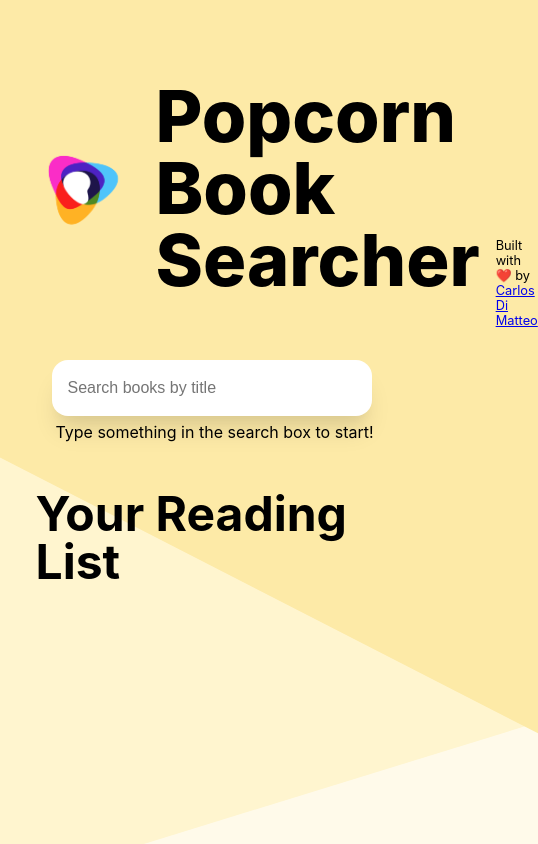
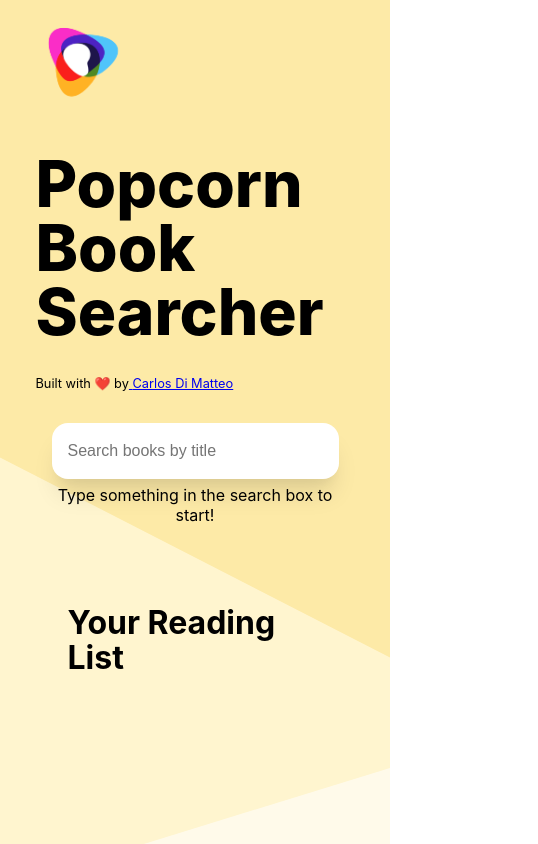
Before and after one commit to carlosdimatteo/popcorn-books, a React (Create React App) app: page / in a window 390 px wide. Shown: the whole page, 538 px wide, since content can reach past the window. Built offline with nearby package versions, Linux system fonts and the light colour scheme.

Commit message:
added a bit of responsiveness for mobile

```diff
--- a/src/components/BookCard/BookCard.styles.tsx
+++ b/src/components/BookCard/BookCard.styles.tsx
@@ -14,6 +14,14 @@ export const BookCardContainer = styled.div`
 	margin: 12px;
 	padding: 40px;
 	position: relative;
+	@media ${({
+			theme: {
+				device: { mobile },
+			},
+		}) => mobile} {
+		width: 200px;
+		height: 200px;
+	}
 `;
 
 export const SaveIcon = styled(StarIcon)`
@@ -33,6 +41,14 @@ export const BookCardImage = styled.img`
 	height: 150px;
 
 	border-radius: ${({ theme: { borderRadius } }) => borderRadius.standard};
+	@media ${({
+			theme: {
+				device: { mobile },
+			},
+		}) => mobile} {
+		width: 80px;
+		height: 80px;
+	}
 `;
 
 export const BookCardInfoContainer = styled.div`
@@ -47,6 +63,15 @@ export const BookCardTitle = styled.span`
 	line-height: 1.6rem;
 	padding-top: 1rem;
 	padding-bottom: 0.5rem;
+	@media ${({
+			theme: {
+				device: { mobile },
+			},
+		}) => mobile} {
+		font-size: 1.2rem;
+
+		line-height: 1.3rem;
+	}
 `;
 
 export const BookCardText = styled.span`
@@ -58,4 +83,13 @@ export const BookCardText = styled.span`
 			colors: { accent },
 		},
 	}) => accent};
+	@media ${({
+			theme: {
+				device: { mobile },
+			},
+		}) => mobile} {
+		font-size: 0.8rem;
+		max-height: 50%;
+		line-height: 1rem;
+	}
 `;
--- a/src/components/Heading/Heading.styles.tsx
+++ b/src/components/Heading/Heading.styles.tsx
@@ -5,4 +5,12 @@ export const StyledHeading = styled.h1`
 	font-size: 4.5rem;
 	line-height: 1;
 	margin: 2rem 1rem;
+	@media ${({
+			theme: {
+				device: { mobile },
+			},
+		}) => mobile} {
+		font-size: 4rem;
+		margin: 2rem 1rem;
+	}
 `;
--- a/src/components/PageTitle/PageTitle.styles.tsx
+++ b/src/components/PageTitle/PageTitle.styles.tsx
@@ -5,4 +5,12 @@ export const StyledSpan = styled.span`
 	font-size: 3rem;
 	line-height: 1;
 	margin: 1rem;
+	@media ${({
+			theme: {
+				device: { mobile },
+			},
+		}) => mobile} {
+		font-size: 2rem;
+		line-height: 2.2rem;
+	}
 `;
--- a/src/components/layout/PageContainer/PageContainer.styles.tsx
+++ b/src/components/layout/PageContainer/PageContainer.styles.tsx
@@ -3,4 +3,12 @@ import styled from 'styled-components';
 export const OverallContainer = styled.div`
 	width: 100vw;
 	padding: 3rem 5%;
+	box-sizing: border-box;
+	@media ${({
+			theme: {
+				device: { mobile },
+			},
+		}) => mobile} {
+		padding: 0rem 5%;
+	}
 `;
--- a/src/containers/Home/Home.styles.tsx
+++ b/src/containers/Home/Home.styles.tsx
@@ -10,6 +10,13 @@ export const ContentContainer = styled.div`
 export const TinyText = styled.span`
 	font-size: 0.8rem;
 	align-self: flex-end;
+	@media ${({
+			theme: {
+				device: { mobile },
+			},
+		}) => mobile} {
+		margin: 0rem 1rem;
+	}
 `;
 
 export const EmptyStateText = styled.span`
@@ -31,4 +38,11 @@ export const HeaderContainer = styled.div`
 	width: 100%;
 	display: flex;
 	align-items: center;
+	@media ${({
+			theme: {
+				device: { mobile },
+			},
+		}) => mobile} {
+		flex-wrap: wrap;
+	}
 `;
--- a/src/containers/Home/Home.tsx
+++ b/src/containers/Home/Home.tsx
@@ -112,6 +112,7 @@ export function Home() {
 				</BookCardGrid>
 			</ContentContainer>
 
+			<ContentContainer>
 				<HeaderContainer>
 					<PageTitle>Your Reading List</PageTitle>
 					{!!readingList?.length && (
@@ -136,6 +137,7 @@ export function Home() {
 						/>
 					))}
 				</BookCardGrid>
+			</ContentContainer>
 		</PageContainer>
 	);
 }
```
Lines whose indentation alone changed are shown as unchanged.
